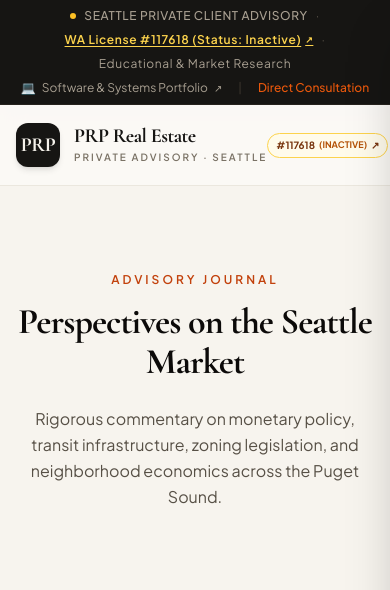
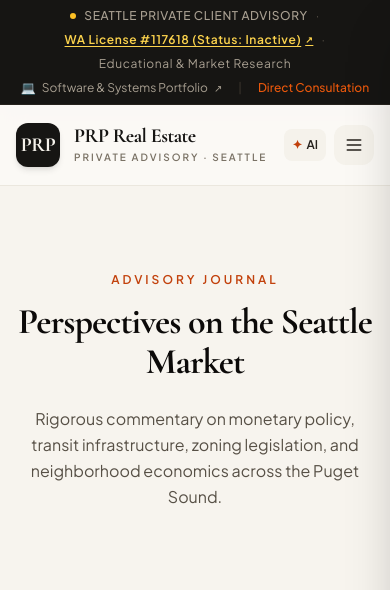
Before and after one commit to ChefGravy/Django, a Django app: page /frontpage/blog/ in a window 390 px wide; the page is wider, and only the part inside the window is pictured. Shown: the top 590 px of that part. Run offline with Django 3.2, Linux system fonts and the light colour scheme; some libraries are stand-ins or nearby versions.

Commit message:
fix(nav): simplify brand crest, remove redundant navbar license pill, and center links evenly

```diff
--- a/prprealestate/frontpage/templates/frontpage/base.html
+++ b/prprealestate/frontpage/templates/frontpage/base.html
@@ -135,9 +135,8 @@
       <div class="max-w-7xl mx-auto px-4 sm:px-6 lg:px-8">
         <div class="flex items-center justify-between h-20">
 
-          <!-- Monogram & Brand Crest with Prominent Standout License Badge -->
-          <div class="flex items-center gap-3 sm:gap-4 shrink-0">
-            <a href="{% url 'index' %}" class="group flex items-center gap-3.5 focus:outline-none">
+          <!-- Left: Monogram & Brand Crest -->
+          <a href="{% url 'index' %}" class="group flex items-center gap-3.5 focus:outline-none shrink-0">
             <div class="w-11 h-11 rounded-xl bg-obsidian text-stone-100 flex items-center justify-center font-serif text-xl font-bold tracking-tight shadow-md group-hover:bg-terracotta transition-colors duration-300">
               PRP
             </div>
@@ -151,38 +150,18 @@
             </div>
           </a>
 
-            <!-- Prominent Clickable WA License & Inactive Status Pill -->
-            <a
-              href="https://professions.dol.wa.gov/s/license-lookup"
-              target="_blank"
-              rel="noopener"
-              class="hidden sm:inline-flex items-center gap-1.5 px-3 py-1 rounded-full text-xs font-medium bg-amber-50/90 text-amber-900 border border-amber-300/90 hover:bg-amber-100 hover:border-amber-400 hover:text-amber-950 transition-all shadow-xs group"
-              title="Verify Washington Department of Licensing record (License #117618 · Status: Inactive / Non-Practicing)"
-            >
-              <span class="w-2 h-2 rounded-full bg-amber-500"></span>
-              <span class="font-bold tracking-tight">Lic #117618</span>
-              <span class="px-1.5 py-0.5 rounded-md bg-amber-200/90 text-[10px] font-extrabold text-amber-950 uppercase tracking-wider">Inactive</span>
-              <span class="text-amber-700 text-xs group-hover:translate-x-0.5 transition-transform">↗</span>
-            </a>
-          </div>
-
-          <!-- Desktop Navigation & Action Controls (Evenly Spaced) -->
-          <div class="hidden lg:flex items-center gap-6 xl:gap-8">
-            <!-- Navigation Links with Uniform Pill Touch Targets -->
-            <nav class="flex items-center gap-1 xl:gap-2 text-sm font-medium text-stone-600">
-              <a href="{% url 'index' %}#neighborhoods" class="px-3 py-1.5 rounded-full hover:text-stone-950 hover:bg-stone-200/50 transition-colors">Neighborhoods</a>
-              <a href="{% url 'index' %}#market-pulse" class="px-3 py-1.5 rounded-full hover:text-stone-950 hover:bg-stone-200/50 transition-colors whitespace-nowrap">Market Pulse</a>
-              <a href="{% url 'index' %}#fiduciary-pillars" class="px-3 py-1.5 rounded-full hover:text-stone-950 hover:bg-stone-200/50 transition-colors whitespace-nowrap">Fiduciary Tenets</a>
-              <a href="{% url 'frontpage:about' %}" class="px-3 py-1.5 rounded-full hover:text-stone-950 hover:bg-stone-200/50 transition-colors">About</a>
-              <a href="{% url 'frontpage:data' %}" class="px-3 py-1.5 rounded-full hover:text-stone-950 hover:bg-stone-200/50 transition-colors whitespace-nowrap">Market Data</a>
-              <a href="{% url 'frontpage:blog' %}" class="px-3 py-1.5 rounded-full hover:text-stone-950 hover:bg-stone-200/50 transition-colors">Journal</a>
+          <!-- Center: Desktop Navigation Links (Evenly Spaced) -->
+          <nav class="hidden lg:flex items-center gap-1 xl:gap-2 text-sm font-medium text-stone-600">
+            <a href="{% url 'index' %}#neighborhoods" class="px-3.5 py-2 rounded-full hover:text-stone-950 hover:bg-stone-200/50 transition-colors whitespace-nowrap">Neighborhoods</a>
+            <a href="{% url 'index' %}#market-pulse" class="px-3.5 py-2 rounded-full hover:text-stone-950 hover:bg-stone-200/50 transition-colors whitespace-nowrap">Market Pulse</a>
+            <a href="{% url 'index' %}#fiduciary-pillars" class="px-3.5 py-2 rounded-full hover:text-stone-950 hover:bg-stone-200/50 transition-colors whitespace-nowrap">Fiduciary Tenets</a>
+            <a href="{% url 'frontpage:about' %}" class="px-3.5 py-2 rounded-full hover:text-stone-950 hover:bg-stone-200/50 transition-colors whitespace-nowrap">About</a>
+            <a href="{% url 'frontpage:data' %}" class="px-3.5 py-2 rounded-full hover:text-stone-950 hover:bg-stone-200/50 transition-colors whitespace-nowrap">Market Data</a>
+            <a href="{% url 'frontpage:blog' %}" class="px-3.5 py-2 rounded-full hover:text-stone-950 hover:bg-stone-200/50 transition-colors whitespace-nowrap">Journal</a>
           </nav>
 
-            <!-- Refined Vertical Divider separating Nav Links from Actions -->
-            <div class="h-6 w-px bg-stone-300/80"></div>
-
-            <!-- Action CTAs -->
-            <div class="flex items-center gap-3">
+          <!-- Right: Action CTAs -->
+          <div class="hidden lg:flex items-center gap-3 shrink-0">
             <!-- AI Concierge Trigger -->
             <button onclick="openAiAssistant()" class="inline-flex items-center gap-2 px-3.5 py-2 rounded-full text-xs font-semibold tracking-wider uppercase bg-stone-100 text-stone-800 border border-stone-300 hover:bg-stone-200/80 hover:border-stone-400 transition-all duration-200 shadow-xs whitespace-nowrap">
               <span class="text-terracotta text-sm">✦</span>
@@ -195,21 +174,9 @@
               <span class="text-xs">➔</span>
             </a>
           </div>
-          </div>
 
-          <!-- Mobile Hamburger & Mobile License Pill -->
+          <!-- Mobile Controls -->
           <div class="flex items-center gap-2 lg:hidden">
-            <a
-              href="https://professions.dol.wa.gov/s/license-lookup"
-              target="_blank"
-              rel="noopener"
-              class="sm:hidden px-2 py-1 rounded-full text-[10px] font-bold bg-amber-50 text-amber-900 border border-amber-300 flex items-center gap-1"
-              title="WA License #117618 (Inactive)"
-            >
-              <span>#117618</span>
-              <span class="text-[9px] uppercase font-bold text-amber-700">(Inactive)</span>
-              <span>↗</span>
-            </a>
             <button onclick="openAiAssistant()" class="p-2 rounded-lg bg-stone-100 text-stone-800 text-xs font-semibold flex items-center gap-1">
               <span class="text-terracotta">✦</span> AI
             </button>
```
Lines whose indentation alone changed are shown as unchanged.
